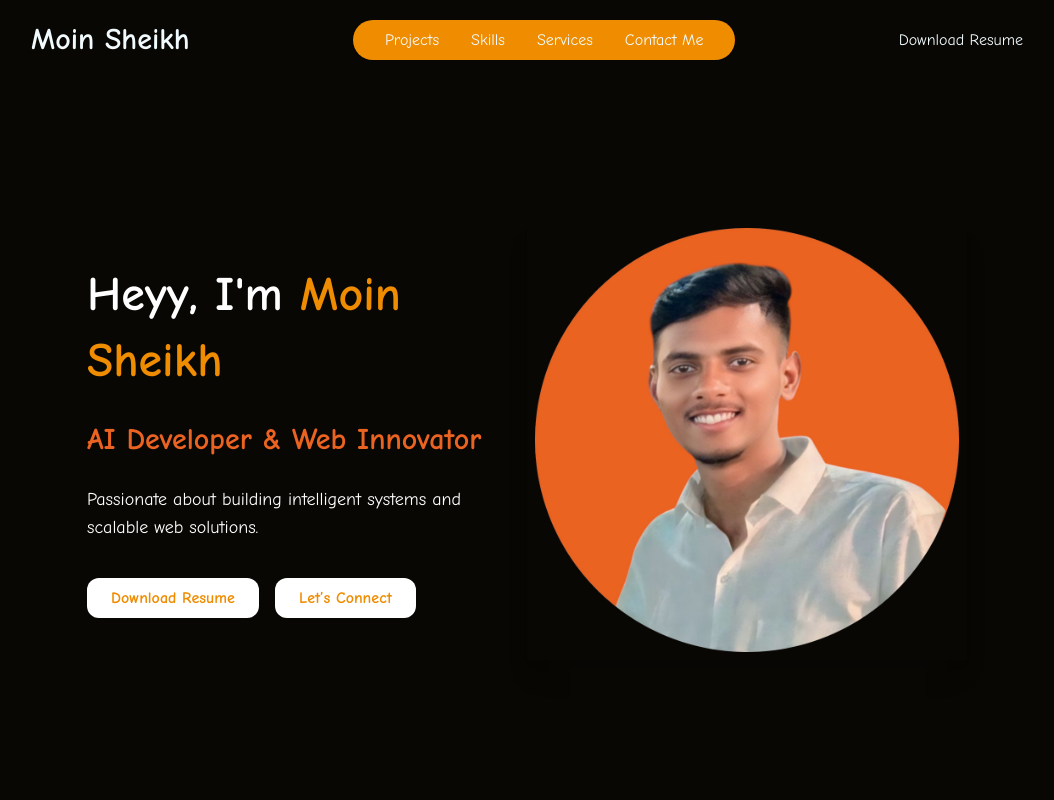
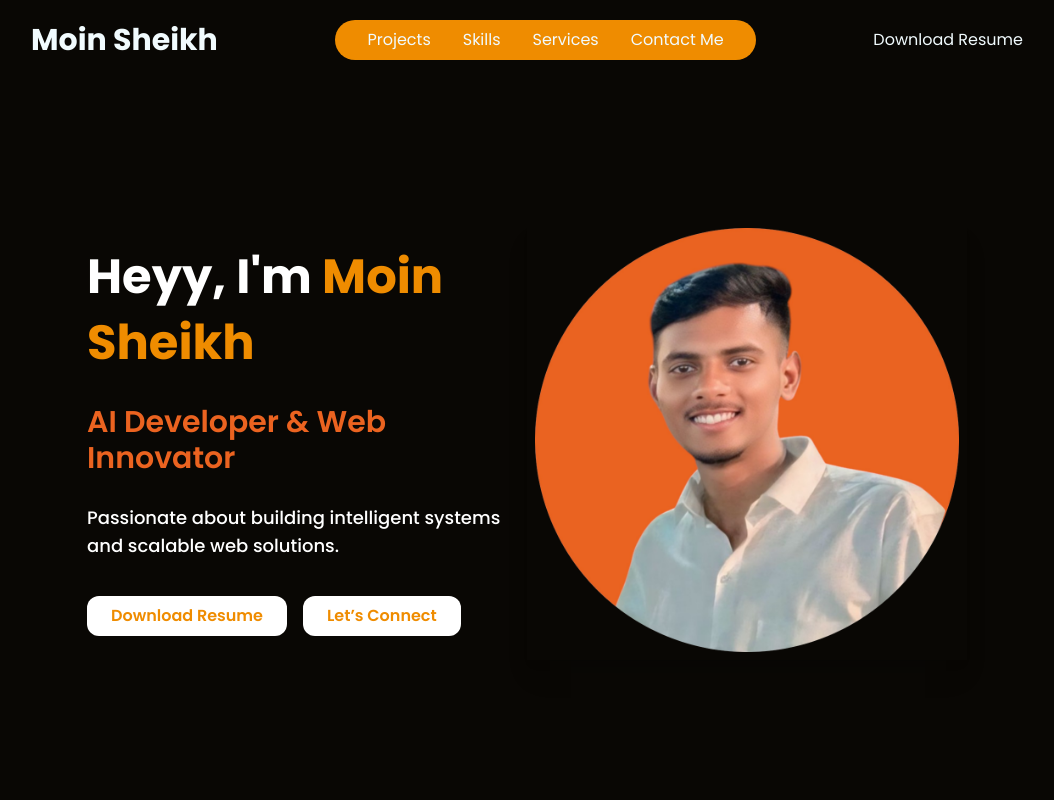
Before and after one commit to moin-dbud/Portfolio, a React (Vite) app in the folder client/: page / in a window 1280 px wide. Shown: the top 800 px of the page, without its empty margins (113-1167 px from the left). Built offline with nearby package versions, Linux system fonts and the light colour scheme.

Commit message:
Final Commit

```diff
--- a/client/src/index.css
+++ b/client/src/index.css
@@ -5,5 +5,5 @@
 
 
 * {
-    font-family:  "Comic Neue", cursive;
+    font-family:  Poppins, sans-serif;
 }
```
